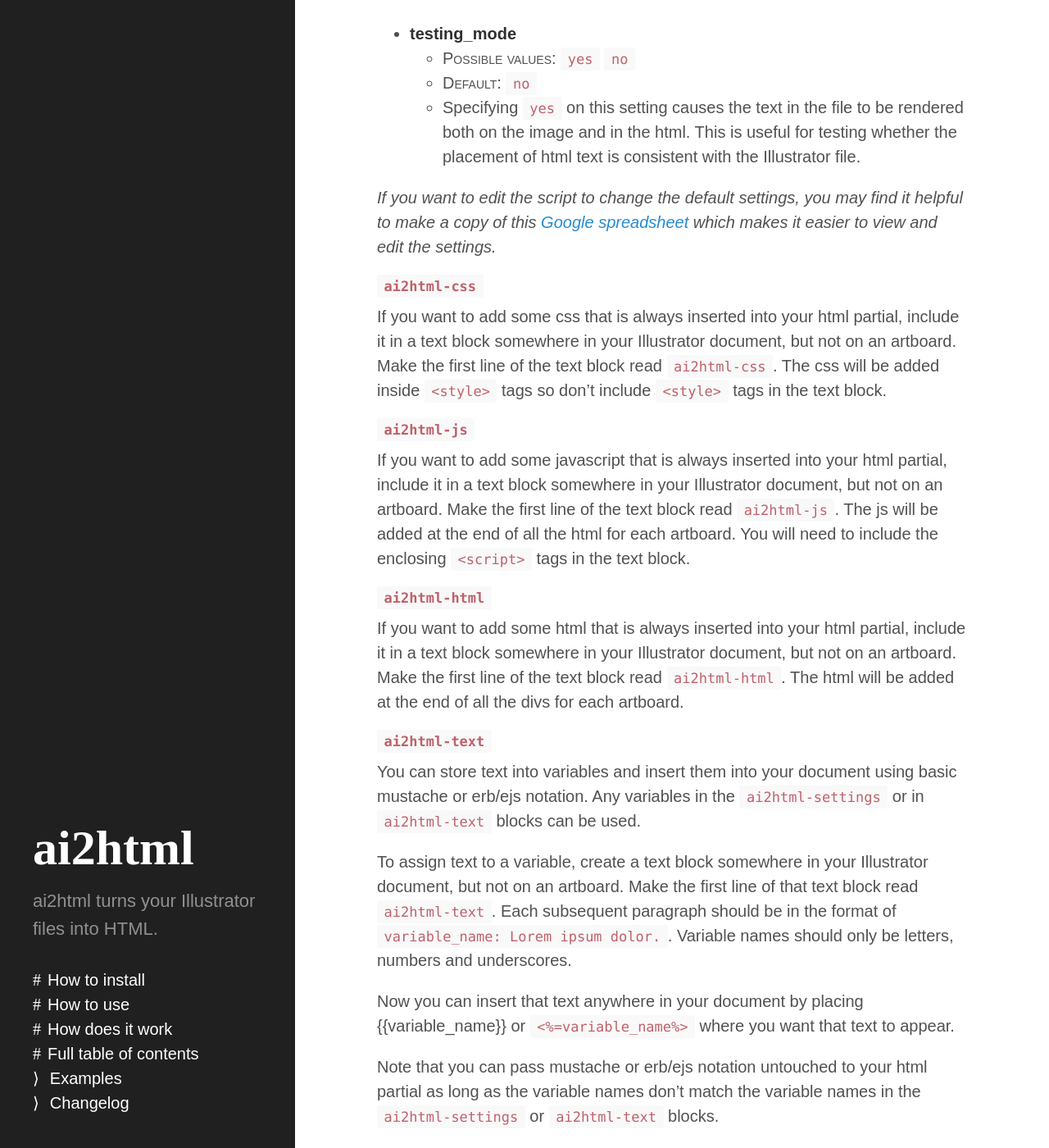
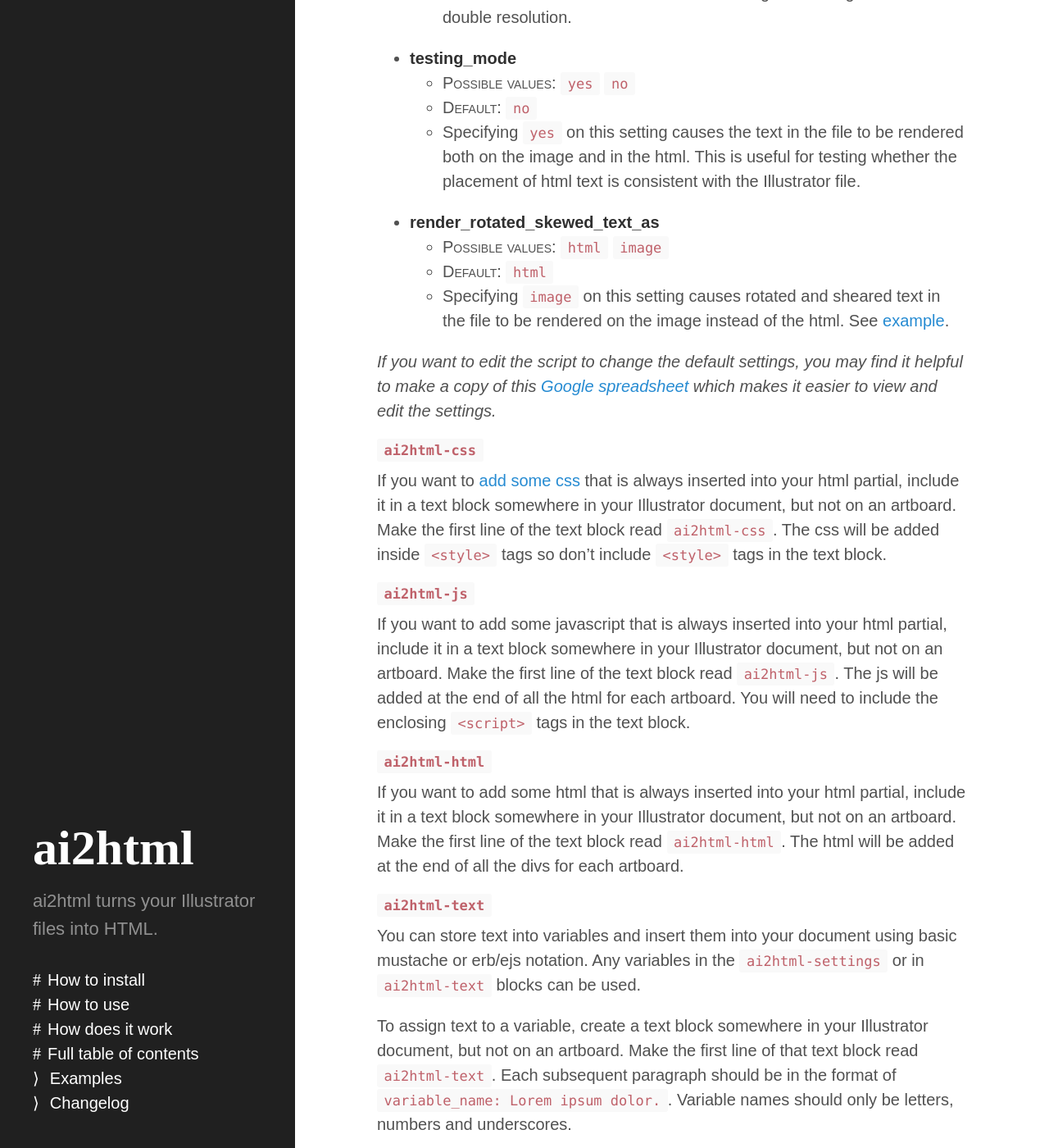
Before and after one commit to newsdev/ai2html, a Jekyll site: the page built from index.md, in a window 1280 px wide and 1400 px high, scrolled down 6285 px. Shown: the whole window at 82% size. Built offline with Jekyll 4.4.1, drawn with Linux system fonts in a browser that asks for light colours; Markdown is read by kramdown in place of the engine named in the settings; some of the changed text lies outside the part shown.

Commit message:
examples and doc

```diff
--- a/_includes/custom-css.html
+++ b/_includes/custom-css.html
@@ -1,5 +1,5 @@
 <div id='g-custom-css-box' class='ai2html'>
-	<!-- Generated by ai2html v0.56 - 2015-12-22 - 22:17 -->
+	<!-- Generated by ai2html v0.56 - 2015-12-23 - 11:10 -->
 	<!-- ai file: custom-css -->
 
 	<style type='text/css' media='screen,print'>
@@ -13,7 +13,7 @@
 		/* Custom CSS block 1 */
 
 		.g-Shadow p {
-		   text-shadow: 5px 5px 1px rgba(0,0,0,.25);
+		   text-shadow: 5px 5px 0px rgba(0,0,0,.25);
 		}
 		.g-Glow p {
 		   text-shadow: -2px -2px 7px #fff, -2px -1px 7px #fff, -2px 0px 7px #fff, -2px 1px 7px #fff, -2px 2px 7px #fff, -1px -2px 7px #fff, -1px -1px 7px #fff, -1px 0px 7px #fff, -1px 1px 7px #fff, -1px 2px 7px #fff, 0px -2px 7px #fff, 0px -1px 7px #fff, 0px 1px 7px #fff, 0px 2px 7px #fff, 1px -2px 7px #fff, 1px -1px 7px #fff, 1px 0px 7px #fff, 1px 1px 7px #fff, 1px 2px 7px #fff, 2px -2px 7px #fff, 2px -1px 7px #fff, 2px 0px 7px #fff, 2px 1px 7px #fff, 2px 2px 7px #fff
@@ -112,5 +112,5 @@
 	</div>
 
 
-	<!-- End ai2html - 2015-12-22 - 22:17 -->
+	<!-- End ai2html - 2015-12-23 - 11:10 -->
 </div>
--- a/_layouts/index.html
+++ b/_layouts/index.html
@@ -39,7 +39,7 @@
       {% for item in page.sidebar_menu %}
       {% capture first %}{{ item[0] | split:'' | first }}{% endcapture %}
 
-      <li class="sidebar-nav-item sidebar-nav-{% if first == '#' %}hash{% else %}page{% endif %}"><a href="{{ item[0] }}">{{ item[1] }}</a></li>
+      <li class="sidebar-nav-item sidebar-nav-{% if first == '#' %}hash{% else %}{% if item[0] == '/' %}return{% else %}page{% endif %}{% endif %}"><a href="{{ item[0] }}">{{ item[1] }}</a></li>
       {% endfor %}
     </ul>
   </div>
--- a/ai2html.css
+++ b/ai2html.css
@@ -12,6 +12,12 @@
 }
 .sidebar-nav-page:before {
   content: "⟩ ";
+  font-family: "nyt-stymie", serif;
+  color: #fff;
+  margin: 0 8px 0 0;
+}
+.sidebar-nav-return:before {
+  content: "⟨ ";
   font-family: "nyt-stymie", serif;
   color: #fff;
   margin: 0 8px 0 0;
--- a/index.md
+++ b/index.md
@@ -14,7 +14,7 @@
 
 > ai2html is an open-source script for Adobe Illustrator that converts your Illustrator documents into html and css.
 
-Here are [examples of how we’ve used the script](https://delicious.com/archietse/ai2html,nyt) at The New York Times and [examples of how others](https://delicious.com/archietse/ai2html,others) have used it. Share your ai2html projects on Twitter, Delicious, etc. using #ai2html.
+Here are [examples of how we’ve used the script](https://delicious.com/archietse/ai2html,nyt) at The New York Times and [examples of how others](https://delicious.com/archietse/ai2html,others) have used it. Share your ai2html projects on Twitter, Delicious, etc. using <a href="https://twitter.com/search?q=%23ai2html&amp;src=typd" target="_blank">#ai2html</a>.
 
 ## Table of contents
 
@@ -83,9 +83,9 @@
 *Options that are included in the settings text block by default:*
 
 - **image_format**
-  - <span style="font-variant: small-caps">Possible values</span>: `png` `png24` `jpg`
+  - <span style="font-variant: small-caps">Possible values</span>: `png` `png24` `jpg` `svg`
   - <span style="font-variant: small-caps">Default</span>: `png`
-  - You can specify more than one image format to be output by listing the desired formats separated by commas. This can be useful if you want to see which image format has the smallest file size. The first format in the list will be the only one referenced in the html.
+  - You can specify more than one image format to be output by listing the desired formats separated by commas. This can be useful if you want to see which image format has the smallest file size. The first format in the list will be the only one referenced in the html. See [example](examples.html#svg-artboards) for SVG output.
 - **responsiveness**
   - <span style="font-variant: small-caps">Possible values</span>: `fixed` `dynamic`
   - <span style="font-variant: small-caps">Default</span>: `fixed`
@@ -153,12 +153,16 @@
   - <span style="font-variant: small-caps">Possible values</span>: `yes` `no`
   - <span style="font-variant: small-caps">Default</span>: `no`
   - Specifying `yes` on this setting causes the text in the file to be rendered both on the image and in the html. This is useful for testing whether the placement of html text is consistent with the Illustrator file.
+- **render_rotated_skewed_text_as**
+  - <span style="font-variant: small-caps">Possible values</span>: `html` `image`
+  - <span style="font-variant: small-caps">Default</span>: `html`
+  - Specifying `image` on this setting causes rotated and sheared text in the file to be rendered on the image instead of the html. See [example](examples.html#rotated-and-sheared-html-labels).
 
 *If you want to edit the script to change the default settings, you may find it helpful to make a copy of this [Google spreadsheet](http://bit.ly/1BP86RH) which makes it easier to view and edit the settings.*
 
 ##### `ai2html-css`
 
-If you want to add some css that is always inserted into your html partial, include it in a text block somewhere in your Illustrator document, but not on an artboard. Make the first line of the text block read `ai2html-css`. The css will be added inside `<style>` tags so don’t include `<style>` tags in the text block.
+If you want to [add some css](examples.html#custom-css) that is always inserted into your html partial, include it in a text block somewhere in your Illustrator document, but not on an artboard. Make the first line of the text block read `ai2html-css`. The css will be added inside `<style>` tags so don’t include `<style>` tags in the text block.
 
 ##### `ai2html-js`
 
@@ -193,6 +197,9 @@
 
 - **Specifying artboards to ignore**
   - Add a dash, ie. `-`, as the first character of an artboard name to tell the script that you don’t want it to be included in the output.
+
+- **Setting a custom artboard breakpoint**
+  - Add a colon `:` followed by the minimum width up to which the artboard can be scaled down to. See [example](examples.html#custom-breakpoints).
 
 #### Attributes palette
 
```
Also changed, not shown: other parts of index.md (+0 -1 lines), examples.md (+2 -2 lines), 4 other files.
